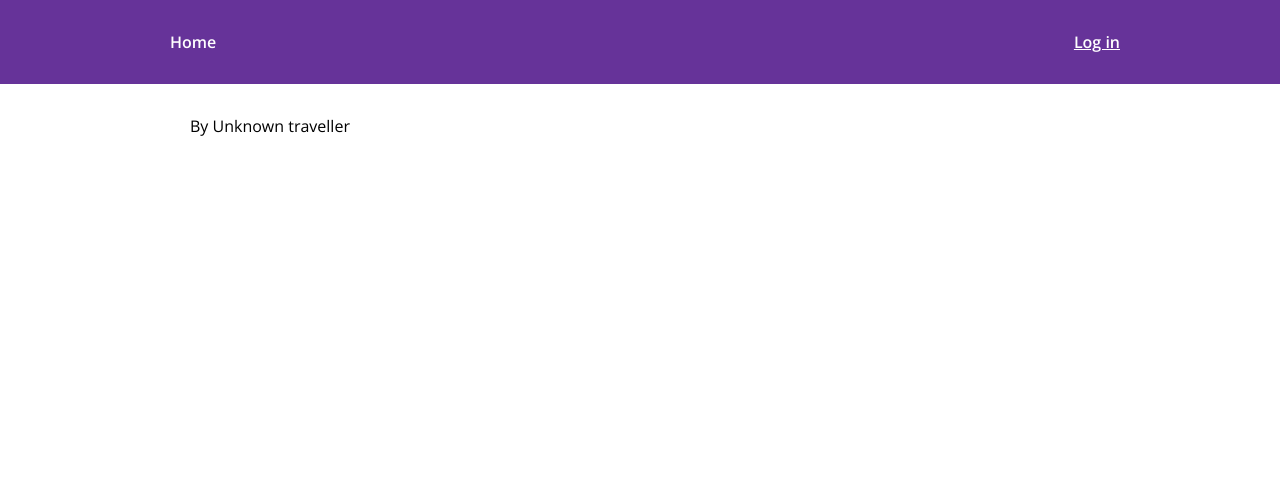
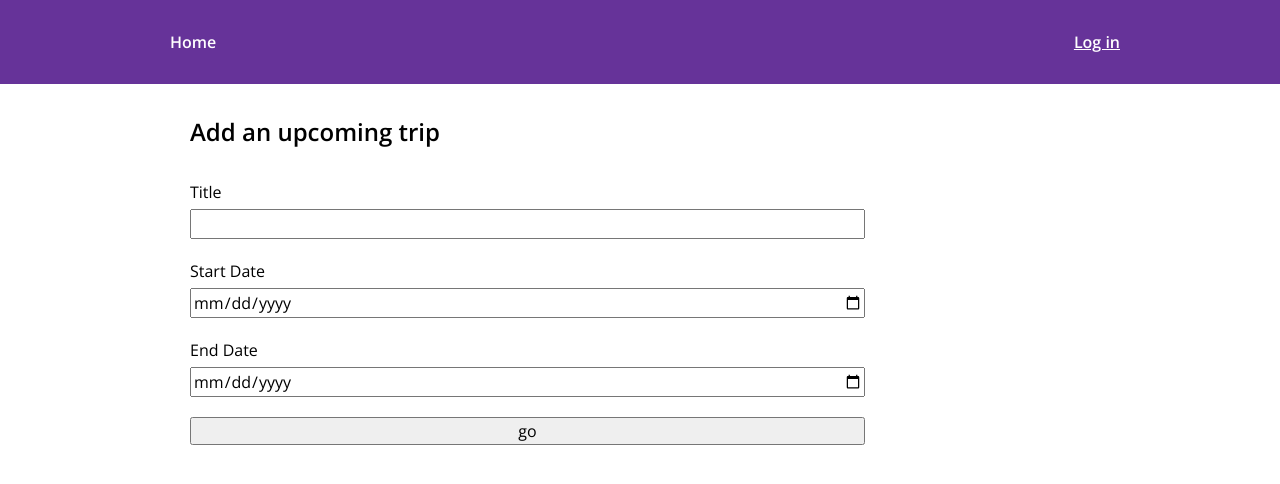
Before and after one commit to dtaylorbrown/triplan, a Next.js app: page /trip/add in a window 1280 px wide. Shown: the top 484 px of the page. Built offline with nearby package versions, Linux system fonts and the light colour scheme; no server answers; the database is empty.

Commit message:
:construction: begin adding new trip

```diff
--- a/pages/trip/[id].tsx
+++ b/pages/trip/[id].tsx
@@ -20,18 +20,18 @@ export const getServerSideProps: GetServerSideProps = async ({ params }) => {
   };
 }
 
-const Trip: React.FC<TripProps> = (props) => {
-  let title = props.title
-
+const SingleTrip: React.FC<TripProps> = (props) => {
   return (
     <Layout>
       <div>
-        <h2>{title}</h2>
-        <p>By {props?.traveller?.name || "Unknown traveller"}</p>
-        <ReactMarkdown children={props.content} />
+        <p>{ props.title }</p>
+        <p>{ props.startDate.toString() }</p>
+        <p>{ props.endDate.toString() }</p>
+        <p>{ props.traveller.name }</p>
+        <p>{ props.traveller.image }</p>
       </div>
     </Layout>
   )
 }
 
-export default Trip
+export default SingleTrip
--- /dev/null
+++ b/pages/trip/add.tsx
@@ -0,0 +1,26 @@
+import Layout from "../../components/Layout"
+
+const NewTrip: React.FC = () => {
+
+  const addTrip = (ev) => {
+    ev.preventDefault();
+    console.log('submit...')
+  }
+
+  return (
+    <Layout>
+      <h2>Add an upcoming trip</h2>
+      <form className="trip-form" onSubmit={(ev) => addTrip(ev)}>
+        <label htmlFor="title">Title</label>
+        <input type="text" id="title" name="title"/>
+        <label htmlFor="startDate">Start Date</label>
+        <input type="date" id="startDate" name="startDate"/>
+        <label htmlFor="endDate">End Date</label>
+        <input type="date" name="endDate"/>
+        <input type="submit" value="go" />
+      </form>
+    </Layout>
+  )
+}
+
+export default NewTrip
--- a/styles/global.css
+++ b/styles/global.css
@@ -111,3 +111,21 @@ html, body {
   border: 3px solid rebeccapurple;
   padding: 30px;
 }
+
+h2 {
+  margin-bottom: 30px;
+}
+
+.trip-form {
+  display: flex;
+  flex-direction: column;
+}
+
+.trip-form label {
+  margin-bottom: 5px;
+}
+
+.trip-form input {
+  width: 75%;
+  margin-bottom: 20px;
+}
```
Also changed, not shown: components/Trip/Trip.tsx (+4 -6 lines), pages/trips.tsx (+11 -14 lines).
